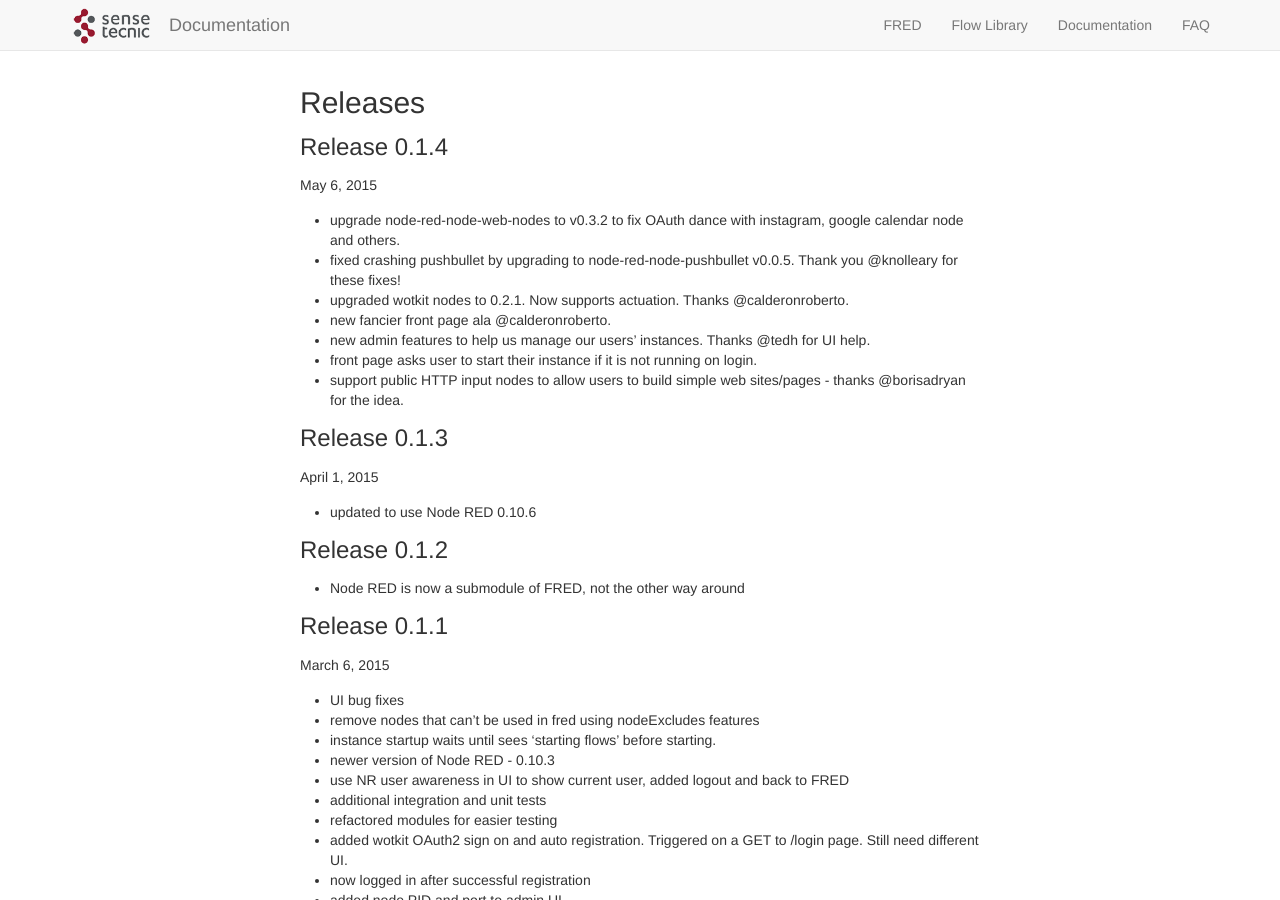
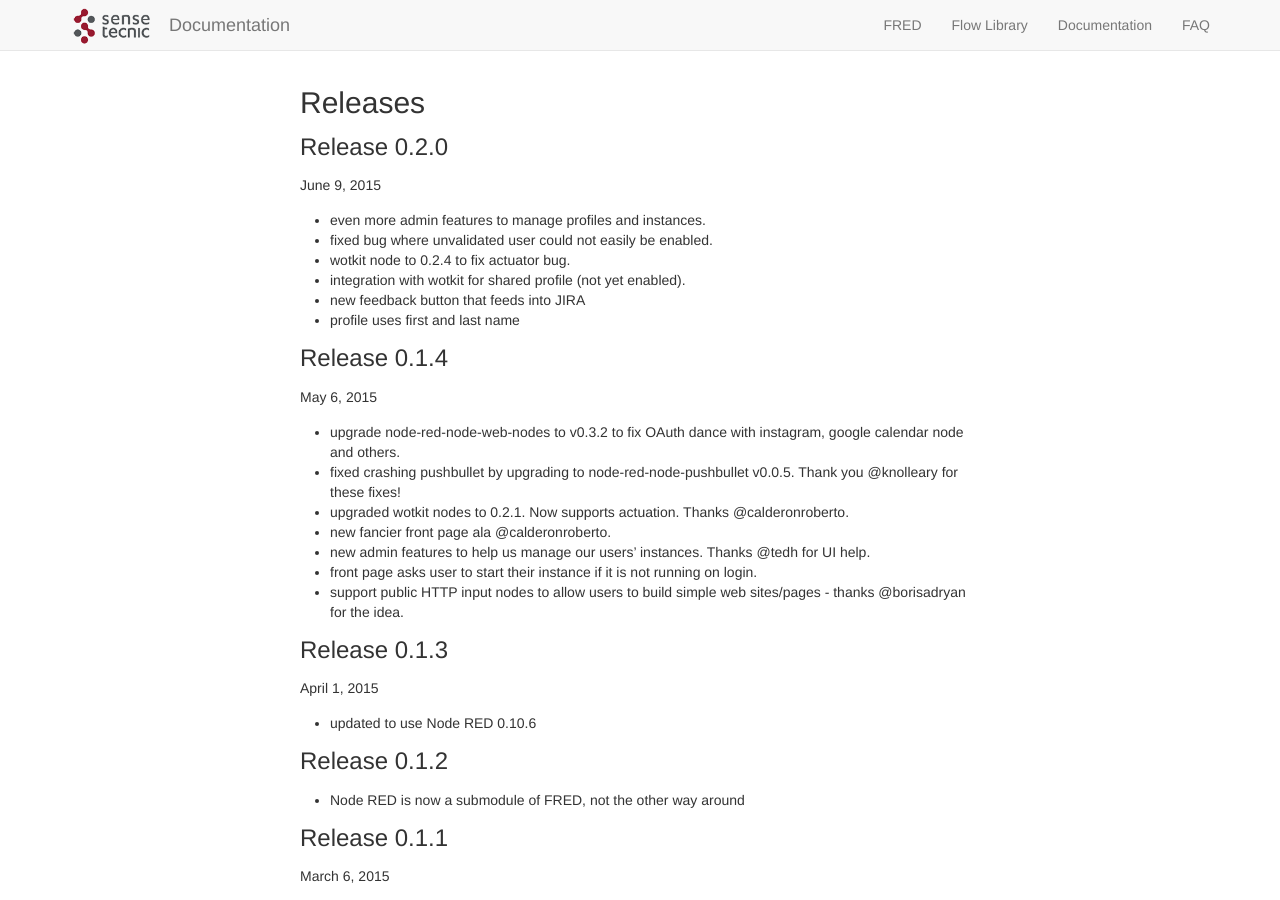
Before and after one commit to SenseTecnic/SenseTecnic.github.io, a Jekyll site: the page built from fred/releases.md, in a window 1280 px wide and 900 px high. Built offline with Jekyll 4.4.1, drawn with Linux system fonts in a browser that asks for light colours.

Commit message:
update for 0.2.0

```diff
--- a/fred/releases.md
+++ b/fred/releases.md
@@ -4,8 +4,20 @@
 ---
 ## Releases
 
+###Release 0.2.0
+June 9, 2015
+
+- even more admin features to manage profiles and instances.
+- fixed bug where unvalidated user could not easily be enabled.
+- wotkit node to 0.2.4 to fix actuator bug.
+- integration with wotkit for shared profile (not yet enabled).
+- new feedback button that feeds into JIRA
+- profile uses first and last name
+
+
 ###Release 0.1.4
 May 6, 2015
+
 
 - upgrade node-red-node-web-nodes to v0.3.2 to fix OAuth dance with instagram, google calendar node and others.
 - fixed crashing pushbullet by upgrading to node-red-node-pushbullet v0.0.5.  Thank you @knolleary for these fixes!
```
Also changed, not shown: _posts/2015-06-09-fred-update.md (added, +7 -0 lines).
